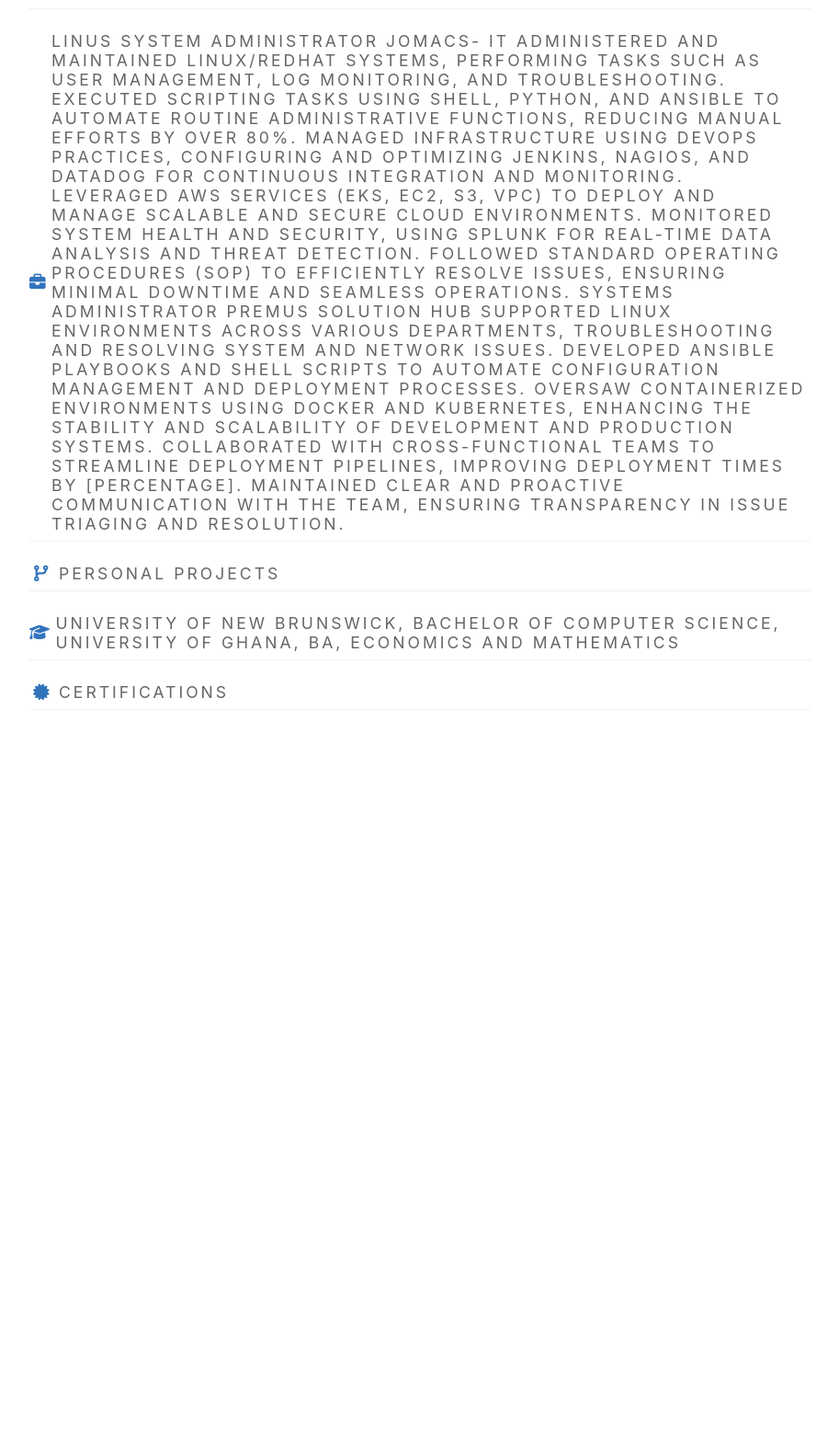
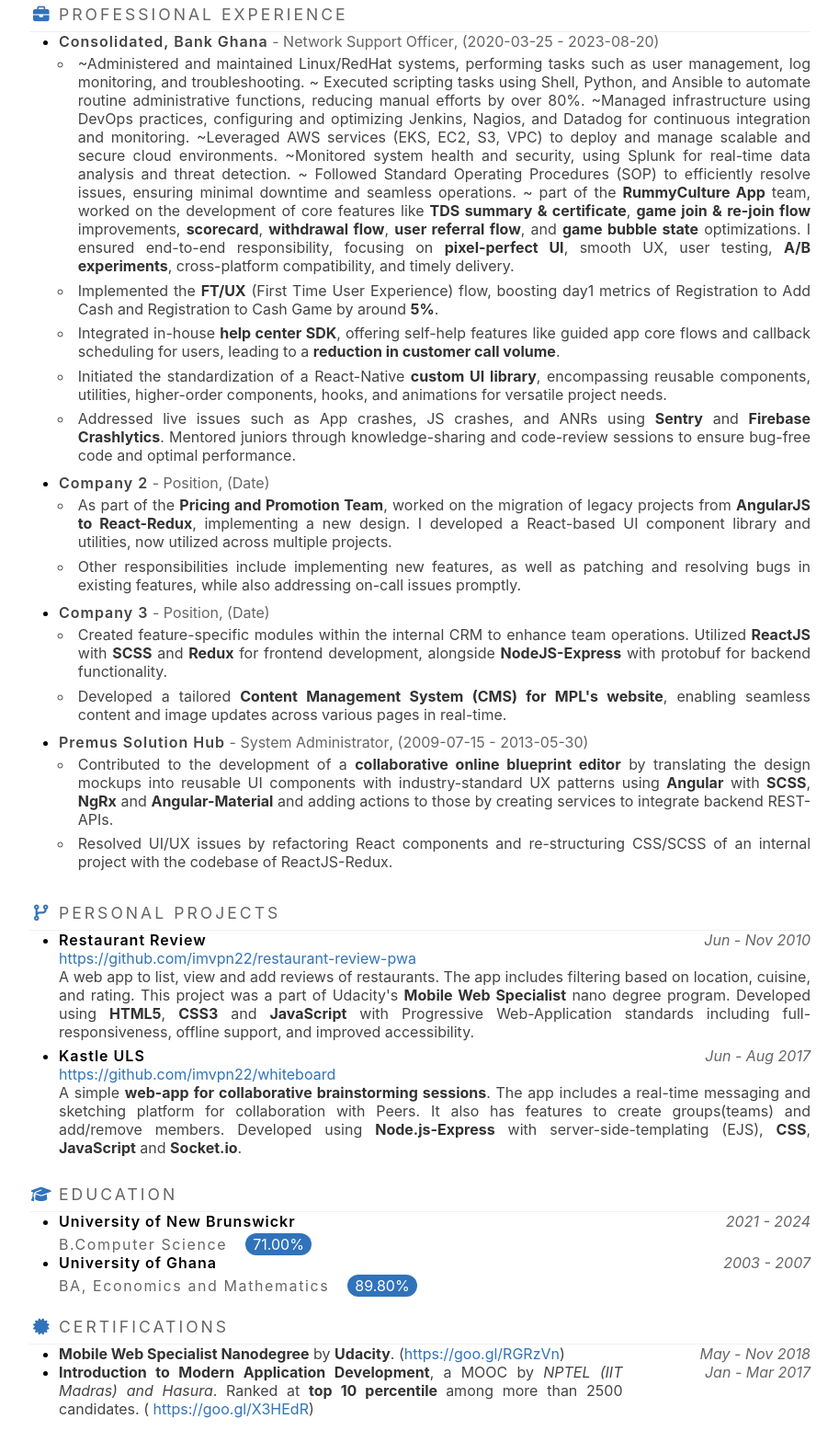
Before and after one commit to Frederick-dmensah/Frederick-dmensah.github.io, a plain HTML site: page resume-app/index.html in a window 1280 px wide. Shown: the part 580-2148 px from the top of the page at 92% size, without its empty margins (183-1096 px from the left). Before the commit the page ends 1378 px from the top, so only its background shows below. Drawn offline with Linux system fonts and the light colour scheme.

Commit message:
Add files via upload

```diff
--- a/resume-app/data/profile.js
+++ b/resume-app/data/profile.js
@@ -1,25 +1,25 @@
 const profileData = {
   title: "Resume",
-  name: "Raphew Karim Issah",
-  sub_title: "System Administrator, and DevOps Engineer",
+  name: "Frederick Dodzi Mensah",
+  sub_title: "LinuxSystem Administrator, and DevOps Engineer",
   logoURL: "assets/images/dp.jpg",
   about: {
-    intro: `Junior Software Engineer with 1 years of FullStack development experience. Expert in building high-performance UI and seamless UX. Experienced in leading projects, migrating legacy systems, and creating reusable components. Skilled in A/B testing, cross-platform compatibility, and responsive design. Effective communicator and collaborator dedicated to continuous learning and innovation..`,
+    intro: `Experienced Linux System Administrator with over [4 years] of hands-on expertise in managing and optimizing Linux/RedHat, Ubuntu & Mac OS environments. Skilled in scripting (Shell, yaml, java,Python, Ansible) and proficient with DevOps tools such as Jenkins, Nagios, Datadog, and GitHub. Demonstrated ability to streamline system administration processes, debug issues efficiently, and implement effective solutions in hybrid and cloud-based environments. Strong communication skills with a proactive approach to troubleshooting and team collaboration...`,
     contact: {
-      email: "raphewkarim@gmail.com",
-      phone: "+233548470406",
-      address: "Accra-Ghana",
+      email: "mensahfrederickdodzi@gmail.com",
+      phone: "+1 5068971680",
+      address: "Fredericton-New Brunswick, Canada",
     },
   },
   links: [
     {
       title: "LinkedIn",
-      src: "https://www.linkedin.com/in/Raphew-Issah",
+      src: "https://www.linkedin.com/in/frederick-Dodzi-Mensah",
       iconClass: "fa-brands fa-linkedin-in",
     },
     {
       title: "Github",
-      src: "https://github.com/Amraff",
+      src: "https://github.com/frederick-dmenssah",
       iconClass: "fa-brands fa-github",
     },
   ],
@@ -59,11 +59,17 @@
   ],
   experiences: [
     {
-      organization: "Company 1",
-      title: "Position",
-      date: "Date",
+      organization: "Consolidated, Bank Ghana",
+      title: "Network Support Officer",
+      date: "2020-03-25 - 2023-08-20",
       details: [
-        `As part of the <strong>RummyCulture App</strong> team, worked on the development of core features like <strong>TDS summary & certificate</strong>, <strong>game join & re-join flow</strong> improvements,
+        `~Administered and maintained Linux/RedHat systems, performing tasks such as user management, log monitoring, and troubleshooting.
+       ~ Executed scripting tasks using Shell, Python, and Ansible to automate routine administrative functions, reducing manual efforts by over 80%.
+        ~Managed infrastructure using DevOps practices, configuring and optimizing Jenkins, Nagios, and Datadog for continuous integration and monitoring.
+        ~Leveraged AWS services (EKS, EC2, S3, VPC) to deploy and manage scalable and secure cloud environments.
+        ~Monitored system health and security, using Splunk for real-time data analysis and threat detection.
+       ~ Followed Standard Operating Procedures (SOP) to efficiently resolve issues, ensuring minimal downtime and seamless operations.
+       ~ part of the <strong>RummyCulture App</strong> team, worked on the development of core features like <strong>TDS summary & certificate</strong>, <strong>game join & re-join flow</strong> improvements,
         <strong>scorecard</strong>, <strong>withdrawal flow</strong>, <strong>user referral flow</strong>, and <strong>game bubble state</strong> optimizations.
         I ensured end-to-end responsibility, focusing on <strong>pixel-perfect UI</strong>, smooth UX, user testing, <strong>A/B experiments</strong>, cross-platform compatibility,
         and timely delivery.`,
@@ -92,9 +98,9 @@
       ],
     },
     {
-      organization: "Company 4",
-      title: `Position`,
-      date: "Date",
+      organization: "Premus Solution Hub",
+      title: `System Administrator`,
+      date: "2009-07-15 - 2013-05-30",
       details: [
         `Contributed to the development of a <strong>collaborative online
         blueprint editor</strong> by translating the design mockups into reusable UI components
@@ -108,7 +114,7 @@
   projects: [
     {
       title: "Restaurant Review",
-      duration: "Jun - Nov 2018",
+      duration: "Jun - Nov 2010",
       link: "https://github.com/imvpn22/restaurant-review-pwa",
       desc: `A web app to list, view and add reviews of restaurants.
       The app includes filtering based on location, cuisine, and rating.
@@ -118,7 +124,7 @@
       offline support, and improved accessibility.`,
     },
     {
-      title: "WhiteBoard",
+      title: "Kastle ULS",
       duration: "Jun - Aug 2017",
       link: "https://github.com/imvpn22/whiteboard",
       desc: `A simple <strong>web-app for collaborative brainstorming sessions</strong>.
@@ -130,15 +136,15 @@
   ],
   education: [
     {
-      alma: "FET, GKV, Haridwar",
-      duration: "2014 - 2018",
-      std: "B.Tech. (Computer Science & Engineering)",
+      alma: "University of New Brunswickr",
+      duration: "2021 - 2024",
+      std: "B.Computer Science",
       score: "71.00%",
     },
     {
-      alma: "Jwala Devi SVMIC, Prayagraj",
-      duration: "2011 - 2013",
-      std: "Class XI-XII (PCM)",
+      alma: "University of Ghana",
+      duration: "2003 - 2007",
+      std: "BA, Economics and Mathematics",
       score: "89.80%",
     },
   ],
--- a/resume-app/index.html
+++ b/resume-app/index.html
@@ -4,11 +4,12 @@
     <meta name="viewport" content="width=device-width, initial-scale=1.0" />
     <meta
       name="description"
-      content="Linux System Administrator with 4+ years of expertise in managing and optimizing Linux/RedHat, Ubuntu & Mac OS environments. Skilled in scripting (Shell, yaml, java,Python, Ansible) and proficient with DevOps tools such as Jenkins, Nagios, Datadog, and GitHub. Demonstrated ability to streamline system administration processes, debug issues efficiently, and implement effective solutions in hybrid and cloud-based environments. Strong communication skills with a proactive approach to troubleshooting and team collaboration."
+      content="Senior Software Engineer with 5+ years of experience in frontend and full-stack development. Specializing in HTML5, CSS3, JavaScript, TypeScript, ReactJS, React-Native, and Angular. Proven leader in delivering high-performance, pixel-perfect UI and seamless UX."
     />
     <meta
       name="keywords"
-      content="Systems Administrator-Devops Engineer, Operating Systems: Linux (RedHat), Ubuntu & Mac OS, Scripting Languages: Shell, yaml, java, Python, Ansible DevOps Tools: Jenkins, Nagios, Datadog, Splunk, GitHub, Tomcat, Kubernetes, Docker Cloud Services: AWS (EKS, EC2, Route 53, S3, VPC) Other Tools: Bash, Git, Terraform"
+      content="Systems Administrator-Devops Engineer, Frontend Developer, Full-Stack Developer, HTML5, CSS3, JavaScript, TypeScript, ReactJS, React-Native, Angular, UI/UX,
+Responsive Design, A/B Testing, Cross-Platform Development, Component Libraries, Software Development, Web Development"
     />
     <meta name="author" content="Vipin Yadav" />
     <meta
@@ -28,17 +29,17 @@
     <meta name="twitter:card" content="summary_large_image" />
     <meta
       name="twitter:title"
-      content="Vipin Yadav | Linux System Administrator "
+      content="Vipin Yadav | Senior Software Engineer"
     />
     <meta
       name="twitter:description"
-      content="Experienced Linux System Administrator with over [4 years] of hands-on expertise in managing and optimizing Linux/RedHat, Ubuntu & Mac OS environments. Skilled in scripting (Shell, yaml, java,Python, Ansible) and proficient with DevOps tools such as Jenkins, Nagios, Datadog, and GitHub. Demonstrated ability to streamline system administration processes, debug issues efficiently, and implement effective solutions in hybrid and cloud-based environments. Strong communication skills with a proactive approach to troubleshooting and team collaboration.."
+      content="Frontend and full-stack developer specializing in modern web technologies. Over 5 years of experience in delivering exceptional UI/UX and high-performance applications."
     />
     <meta
       name="twitter:image"
       content="https://raw.githubusercontent.com/imvpn22/imvpn22.github.io/master/assets/images/dp.png"
     />
-    <title>Resume | Frederick Dodzi</title>
+    <title>Resume | Razak Sey</title>
     <link
       href="https://fonts.googleapis.com/css?family=Source+Sans+Pro:200,400,600&display=swap"
       rel="stylesheet"
@@ -59,16 +60,16 @@
   <body>
     <div class="container">
       <section class="header info-row">
-        <div class="header-title" id="profileName">Frederick Dodzi Mensah</div>
+        <div class="header-title" id="profileName">Your Name</div>
         <div class="header-sub-title" id="profileSubTitle">
-          Linux System Administrator
+          Software Engineer
         </div>
         <div id="linksList" class="contact-section">
           <div class="contact-item">
             <span class="contact-logo">
               <i class="fas fa-phone" aria-hidden="true"></i>
             </span>
-            <span class="contact-info" id="contactPhone"> +1 5068971680 </span>
+            <span class="contact-info" id="contactPhone"> +91-xxxxxxxxx </span>
           </div>
           <div class="contact-item">
             <span class="contact-logo">
@@ -76,12 +77,12 @@
             </span>
             <a
               class="contact-info"
-              id="contact-Email"
+              id="contactEmail"
               target="_blank"
               href=""
               rel="noopener noreferrer"
             >
-            mensahfrederickdodzi@gmail.com
+              abc@xyz.com
             </a>
           </div>
         </div>
@@ -92,9 +93,7 @@
           <span class="cat-indicator">
             <i class="fas fa-laptop-code" aria-hidden="true"></i>
           </span>
-          <span class="cat-title">Experienced Linux System Administrator with over [4 years] of hands-on expertise in managing and optimizing Linux/RedHat, Ubuntu & Mac OS environments. Skilled in scripting (Shell, yaml, java,Python, Ansible) and proficient with DevOps tools such as Jenkins, Nagios, Datadog, and GitHub. Demonstrated ability to streamline system administration processes, debug issues efficiently, and implement effective solutions in hybrid and cloud-based environments. Strong communication skills with a proactive approach to troubleshooting and team collaboration.
-            SKILLS
-            </span>
+          <span class="cat-title">Professional Summary</span>
         </div>
         <div class="cat-list-body">
           <div id="aboutIntro" class="cat-list"></div>
@@ -106,7 +105,7 @@
           <span class="cat-indicator">
             <i class="fas fa-code" aria-hidden="true"></i>
           </span>
-          <span class="cat-title">Operating Systems: Linux (RedHat), Ubuntu & Mac OS, Scripting Languages: Shell, yaml, java, Python, Ansible DevOps Tools: Jenkins, Nagios, Datadog, Splunk, GitHub, Tomcat, Kubernetes, Docker Cloud Services: AWS (EKS, EC2, Route 53, S3, VPC) Other Tools: Bash, Git, Terraform</span>
+          <span class="cat-title">Skills</span>
         </div>
         <div class="cat-list-body">
           <ul id="skillList" class="cat-list"></ul>
@@ -119,22 +118,7 @@
           <span class="cat-indicator">
             <i class="fas fa-briefcase" aria-hidden="true"></i>
           </span>
-          <span class="cat-title">Linus System Administrator
-            JOMACS- IT
-            Administered and maintained Linux/RedHat systems, performing tasks such as user management, log monitoring, and troubleshooting.
-            Executed scripting tasks using Shell, Python, and Ansible to automate routine administrative functions, reducing manual efforts by over 80%.
-            Managed infrastructure using DevOps practices, configuring and optimizing Jenkins, Nagios, and Datadog for continuous integration and monitoring.
-            Leveraged AWS services (EKS, EC2, S3, VPC) to deploy and manage scalable and secure cloud environments.
-            Monitored system health and security, using Splunk for real-time data analysis and threat detection.
-            Followed Standard Operating Procedures (SOP) to efficiently resolve issues, ensuring minimal downtime and seamless operations.
-            Systems Administrator
-            Premus Solution Hub
-            Supported Linux environments across various departments, troubleshooting and resolving system and network issues.
-            Developed Ansible playbooks and Shell scripts to automate configuration management and deployment processes.
-            Oversaw containerized environments using Docker and Kubernetes, enhancing the stability and scalability of development and production systems.
-            Collaborated with cross-functional teams to streamline deployment pipelines, improving deployment times by [percentage].
-            Maintained clear and proactive communication with the team, ensuring transparency in issue triaging and resolution.
-            </span>
+          <span class="cat-title">Professional Experience</span>
         </div>
         <div class="cat-list-body">
           <ul id="experienceList" class="cat-list"></ul>
@@ -160,7 +144,7 @@
           <span class="cat-indicator">
             <i class="fas fa-graduation-cap" aria-hidden="true"></i>
           </span>
-          <span class="cat-title">University of New Brunswick, Bachelor of Computer Science, University of Ghana, BA, Economics and Mathematics</span>
+          <span class="cat-title">Education</span>
         </div>
         <div class="cat-list-body">
           <ul id="educationList" class="cat-list"></ul>
```
